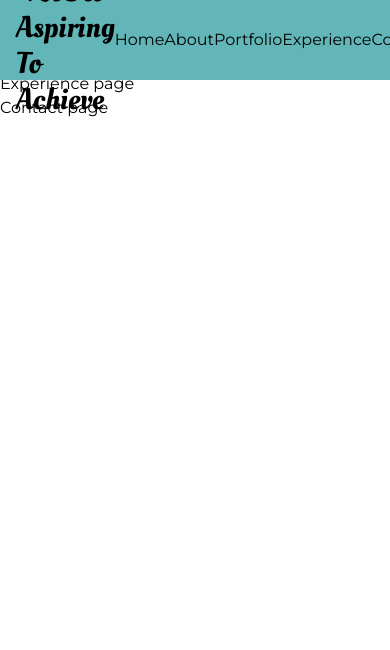
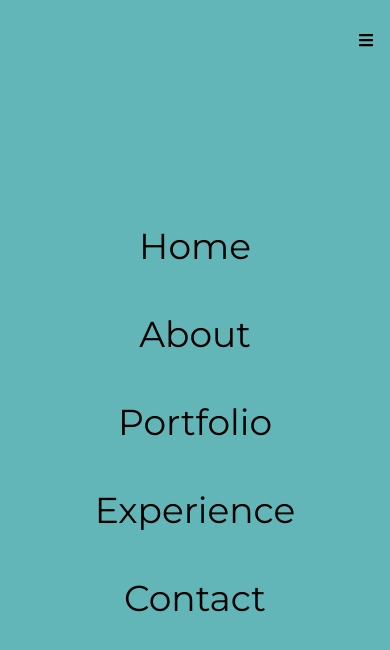
Before and after one commit to Mrst12/portfolio-website, a React (Create React App) app: page / in a window 390 px wide. Shown: the top 650 px of the page. Built offline with nearby package versions, Linux system fonts and the light colour scheme.

Commit message:
style the mobile menu ready for toggling on and off

```diff
--- a/src/components/Navbar.jsx
+++ b/src/components/Navbar.jsx
@@ -12,23 +12,8 @@ const Navbar = () => {
       </div>
 
       {/*menu*/}
-      <div>
-        <ul className="flex">
-          <li>Home</li>
-          <li>About</li>
-          <li>Portfolio</li>
-          <li>Experience</li>
-          <li>Contact</li>
-        </ul>
-      </div>
 
-      {/*Hamburger*/}
-      <div className="hidden">
-        <FaBars />
-      </div>
-
-      {/*mobile menu */}
-      <ul className="hidden">
+      <ul className="hidden md:flex">
         <li>Home</li>
         <li>About</li>
         <li>Portfolio</li>
@@ -36,8 +21,22 @@ const Navbar = () => {
         <li>Contact</li>
       </ul>
 
+      {/*Hamburger*/}
+      <div className="md:hidden z-10">
+        <FaBars />
+      </div>
+
+      {/*mobile menu */}
+      <ul className="absolute top-0 left-0 w-full h-screen bg-navigation flex flex-col justify-center items-center">
+        <li className="py-6 text-4xl">Home</li>
+        <li className="py-6 text-4xl">About</li>
+        <li className="py-6 text-4xl">Portfolio</li>
+        <li className="py-6 text-4xl">Experience</li>
+        <li className="py-6 text-4xl">Contact</li>
+      </ul>
+
       {/*social icons*/}
-      <div></div>
+      <div className="hidden"></div>
     </div>
   );
 };
--- a/src/index.css
+++ b/src/index.css
@@ -8,4 +8,8 @@
   html {
     font-family: "Montserrat", sans-serif;
   }
+  li {
+    @apply px-4;
+    @apply cursor-pointer;
+  }
 }
```
